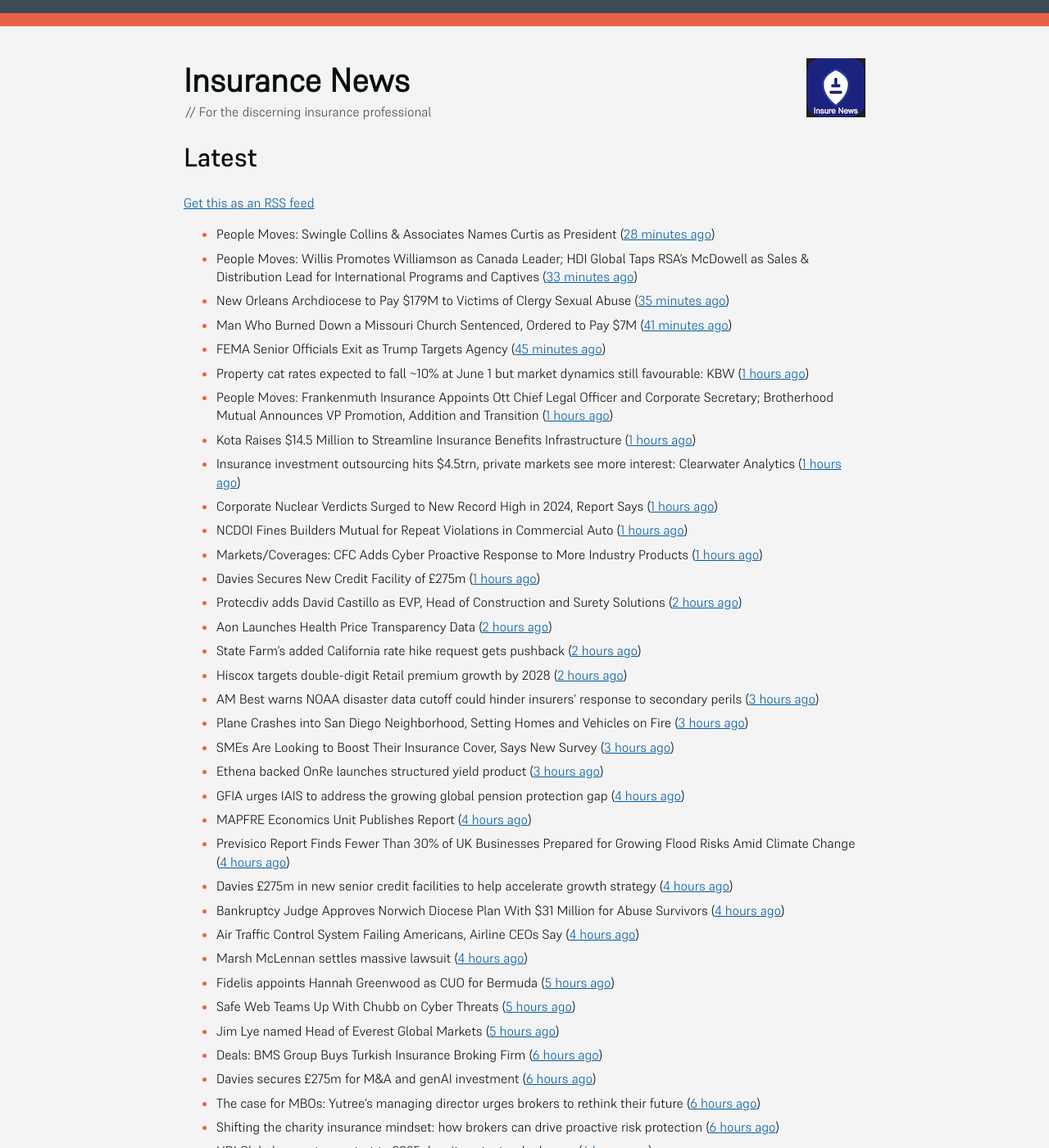
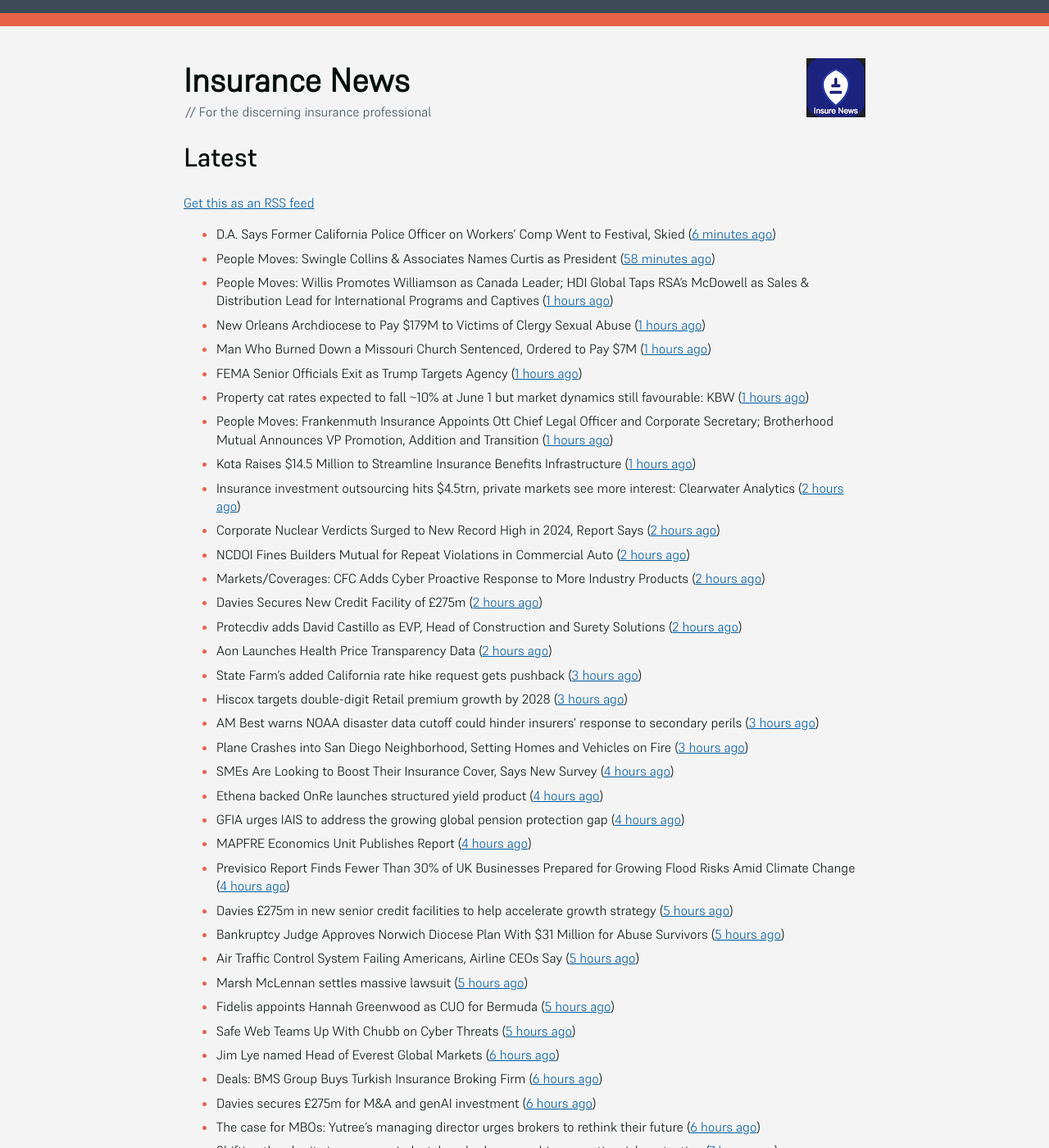
Before and after one commit to mat-0/feeds.thechels.uk, a Jekyll site: the page built from index.md, in a window 1280 px wide and 1400 px high. Shown: the whole window at 82% size. Built offline with Jekyll 4.4.1, drawn with Linux system fonts in a browser that asks for light colours; some of the changed text lies outside the part shown.

Commit message:
New Feed

```diff
--- a/index.md
+++ b/index.md
@@ -8,53 +8,54 @@ description: Latest Updates
 [Get this as an RSS feed](/feed.rss)
 
 <!-- news_marker starts -->
-- People Moves: Swingle Collins & Associates Names Curtis as President ([28 minutes ago](https://www.insurancejournal.com/news/southcentral/2025/05/22/824852.htm))
-- People Moves: Willis Promotes Williamson as Canada Leader; HDI Global Taps RSA’s McDowell as Sales & Distribution Lead for International Programs and Captives ([33 minutes ago](https://www.insurancejournal.com/news/international/2025/05/22/824842.htm))
-- New Orleans Archdiocese to Pay $179M to Victims of Clergy Sexual Abuse ([35 minutes ago](https://www.insurancejournal.com/news/southcentral/2025/05/22/824844.htm))
-- Man Who Burned Down a Missouri Church Sentenced, Ordered to Pay $7M ([41 minutes ago](https://www.insurancejournal.com/news/midwest/2025/05/22/824838.htm))
-- FEMA Senior Officials Exit as Trump Targets Agency ([45 minutes ago](https://www.insurancejournal.com/news/national/2025/05/22/824833.htm))
+- D.A. Says Former California Police Officer on Workers’ Comp Went to Festival, Skied ([6 minutes ago](https://www.insurancejournal.com/news/west/2025/05/22/824698.htm))
+- People Moves: Swingle Collins & Associates Names Curtis as President ([58 minutes ago](https://www.insurancejournal.com/news/southcentral/2025/05/22/824852.htm))
+- People Moves: Willis Promotes Williamson as Canada Leader; HDI Global Taps RSA’s McDowell as Sales & Distribution Lead for International Programs and Captives ([1 hours ago](https://www.insurancejournal.com/news/international/2025/05/22/824842.htm))
+- New Orleans Archdiocese to Pay $179M to Victims of Clergy Sexual Abuse ([1 hours ago](https://www.insurancejournal.com/news/southcentral/2025/05/22/824844.htm))
+- Man Who Burned Down a Missouri Church Sentenced, Ordered to Pay $7M ([1 hours ago](https://www.insurancejournal.com/news/midwest/2025/05/22/824838.htm))
+- FEMA Senior Officials Exit as Trump Targets Agency ([1 hours ago](https://www.insurancejournal.com/news/national/2025/05/22/824833.htm))
 - Property cat rates expected to fall ~10% at June 1 but market dynamics still favourable: KBW ([1 hours ago](https://www.reinsurancene.ws/property-cat-rates-expected-to-fall-10-at-june-1-but-market-dynamics-still-favourable-kbw/))
 - People Moves: Frankenmuth Insurance Appoints Ott Chief Legal Officer and Corporate Secretary; Brotherhood Mutual Announces VP Promotion, Addition and Transition ([1 hours ago](https://www.insurancejournal.com/news/midwest/2025/05/22/824823.htm))
 - Kota Raises $14.5 Million to Streamline Insurance Benefits Infrastructure ([1 hours ago](https://www.insurtechinsights.com/kota-raises-14-5-million-to-streamline-insurance-benefits-infrastructure/))
-- Insurance investment outsourcing hits $4.5trn, private markets see more interest: Clearwater Analytics ([1 hours ago](https://www.reinsurancene.ws/insurance-investment-outsourcing-hits-4-5trn-private-markets-see-more-interest-clearwater-analytics/))
-- Corporate Nuclear Verdicts Surged to New Record High in 2024, Report Says ([1 hours ago](https://www.insurancejournal.com/news/national/2025/05/22/824792.htm))
-- NCDOI Fines Builders Mutual for Repeat Violations in Commercial Auto ([1 hours ago](https://www.insurancejournal.com/news/southeast/2025/05/22/824808.htm))
-- Markets/Coverages: CFC Adds Cyber Proactive Response to More Industry Products ([1 hours ago](https://www.insurancejournal.com/news/national/2025/05/22/824804.htm))
-- Davies Secures New Credit Facility of £275m ([1 hours ago](https://insurance-edge.net/2025/05/22/davies-secures-new-credit-facility-of-275m/))
+- Insurance investment outsourcing hits $4.5trn, private markets see more interest: Clearwater Analytics ([2 hours ago](https://www.reinsurancene.ws/insurance-investment-outsourcing-hits-4-5trn-private-markets-see-more-interest-clearwater-analytics/))
+- Corporate Nuclear Verdicts Surged to New Record High in 2024, Report Says ([2 hours ago](https://www.insurancejournal.com/news/national/2025/05/22/824792.htm))
+- NCDOI Fines Builders Mutual for Repeat Violations in Commercial Auto ([2 hours ago](https://www.insurancejournal.com/news/southeast/2025/05/22/824808.htm))
+- Markets/Coverages: CFC Adds Cyber Proactive Response to More Industry Products ([2 hours ago](https://www.insurancejournal.com/news/national/2025/05/22/824804.htm))
+- Davies Secures New Credit Facility of £275m ([2 hours ago](https://insurance-edge.net/2025/05/22/davies-secures-new-credit-facility-of-275m/))
 - Protecdiv adds David Castillo as EVP, Head of Construction and Surety Solutions ([2 hours ago](https://www.reinsurancene.ws/protecdiv-adds-david-castillo-as-evp-head-of-construction-and-surety-solutions/))
 - Aon Launches Health Price Transparency Data ([2 hours ago](https://insurance-edge.net/2025/05/22/aon-launches-health-price-transparency-data/))
-- State Farm's added California rate hike request gets pushback ([2 hours ago](https://www.dig-in.com/news/state-farms-added-california-rate-hike-gets-pushback))
-- Hiscox targets double-digit Retail premium growth by 2028 ([2 hours ago](https://www.reinsurancene.ws/hiscox-targets-double-digit-retail-premium-growth-by-2028/))
+- State Farm's added California rate hike request gets pushback ([3 hours ago](https://www.dig-in.com/news/state-farms-added-california-rate-hike-gets-pushback))
+- Hiscox targets double-digit Retail premium growth by 2028 ([3 hours ago](https://www.reinsurancene.ws/hiscox-targets-double-digit-retail-premium-growth-by-2028/))
 - AM Best warns NOAA disaster data cutoff could hinder insurers’ response to secondary perils ([3 hours ago](https://www.reinsurancene.ws/am-best-warns-noaa-disaster-data-cutoff-could-hinder-insurers-response-to-secondary-perils/))
 - Plane Crashes into San Diego Neighborhood, Setting Homes and Vehicles on Fire ([3 hours ago](https://www.insurancejournal.com/news/west/2025/05/22/824787.htm))
-- SMEs Are Looking to Boost Their Insurance Cover, Says New Survey ([3 hours ago](https://insurance-edge.net/2025/05/22/smes-are-looking-to-boost-their-insurance-cover-says-new-survey/))
-- Ethena backed OnRe launches structured yield product ([3 hours ago](https://www.reinsurancene.ws/ethena-backed-onre-launches-structured-yield-product/))
+- SMEs Are Looking to Boost Their Insurance Cover, Says New Survey ([4 hours ago](https://insurance-edge.net/2025/05/22/smes-are-looking-to-boost-their-insurance-cover-says-new-survey/))
+- Ethena backed OnRe launches structured yield product ([4 hours ago](https://www.reinsurancene.ws/ethena-backed-onre-launches-structured-yield-product/))
 - GFIA urges IAIS to address the growing global pension protection gap ([4 hours ago](https://www.reinsurancene.ws/gfia-urges-iais-to-address-the-growing-global-pension-protection-gap/))
 - MAPFRE Economics Unit Publishes Report ([4 hours ago](https://insurance-edge.net/2025/05/22/mapfre-economics-unit-publishes-report/))
 - Previsico Report Finds Fewer Than 30% of UK Businesses Prepared for Growing Flood Risks Amid Climate Change ([4 hours ago](https://www.insurtechinsights.com/previsico-report-finds-fewer-than-30-of-uk-businesses-prepared-for-growing-flood-risks-amid-climate-change/))
-- Davies £275m in new senior credit facilities to help accelerate growth strategy ([4 hours ago](https://www.reinsurancene.ws/davies-275m-in-new-senior-credit-facilities-to-help-accelerate-growth-strategy/))
-- Bankruptcy Judge Approves Norwich Diocese Plan With $31 Million for Abuse Survivors ([4 hours ago](https://www.insurancejournal.com/news/east/2025/05/22/824771.htm))
-- Air Traffic Control System Failing Americans, Airline CEOs Say ([4 hours ago](https://www.insurancejournal.com/news/national/2025/05/22/824772.htm))
-- Marsh McLennan settles massive lawsuit ([4 hours ago](https://www.insurancebusinessmag.com/uk/news/legal-insights/marsh-mclennan-settles-massive-lawsuit-536579.aspx))
+- Davies £275m in new senior credit facilities to help accelerate growth strategy ([5 hours ago](https://www.reinsurancene.ws/davies-275m-in-new-senior-credit-facilities-to-help-accelerate-growth-strategy/))
+- Bankruptcy Judge Approves Norwich Diocese Plan With $31 Million for Abuse Survivors ([5 hours ago](https://www.insurancejournal.com/news/east/2025/05/22/824771.htm))
+- Air Traffic Control System Failing Americans, Airline CEOs Say ([5 hours ago](https://www.insurancejournal.com/news/national/2025/05/22/824772.htm))
+- Marsh McLennan settles massive lawsuit ([5 hours ago](https://www.insurancebusinessmag.com/uk/news/legal-insights/marsh-mclennan-settles-massive-lawsuit-536579.aspx))
 - Fidelis appoints Hannah Greenwood as CUO for Bermuda ([5 hours ago](https://www.reinsurancene.ws/fidelis-appoints-hannah-greenwood-as-cuo-for-bermuda/))
 - Safe Web Teams Up With Chubb on Cyber Threats ([5 hours ago](https://insurance-edge.net/2025/05/22/safe-web-teams-up-with-chubb-on-cyber-threats/))
-- Jim Lye named Head of Everest Global Markets ([5 hours ago](https://www.reinsurancene.ws/jim-lye-named-head-of-everest-global-markets/))
+- Jim Lye named Head of Everest Global Markets ([6 hours ago](https://www.reinsurancene.ws/jim-lye-named-head-of-everest-global-markets/))
 - Deals: BMS Group Buys Turkish Insurance Broking Firm ([6 hours ago](https://insurance-edge.net/2025/05/22/deals-bms-group-buys-turkish-insurance-broking-firm/))
 - Davies secures £275m for M&A and genAI investment ([6 hours ago](https://www.postonline.co.uk/claims/7957808/davies-secures-%C2%A3275m-for-ma-and-genai-investment))
 - The case for MBOs: Yutree's managing director urges brokers to rethink their future ([6 hours ago](https://www.insurancebusinessmag.com/uk/news/business-resilience/the-case-for-mbos-yutrees-managing-director-urges-brokers-to-rethink-their-future-536561.aspx))
-- Shifting the charity insurance mindset: how brokers can drive proactive risk protection ([6 hours ago](https://www.insurancebusinessmag.com/uk/news/non-profits/shifting-the-charity-insurance-mindset-how-brokers-can-drive-proactive-risk-protection-536560.aspx))
-- HDI Global sees strong start to 2025 despite catastrophe losses ([6 hours ago](https://www.insurancebusinessmag.com/uk/news/breaking-news/hdi-global-sees-strong-start-to-2025-despite-catastrophe-losses-536559.aspx))
-- New tax year welcomes record high IPT receipts ([6 hours ago](https://www.insurancebusinessmag.com/uk/news/breaking-news/new-tax-year-welcomes-record-high-ipt-receipts-536558.aspx))
-- Prudential Financial Taps Neutrinos to Expand Life Insurance Access for Underserved U.S. Markets ([6 hours ago](https://www.insurtechinsights.com/prudential-financial-taps-neutrinos-to-expand-life-insurance-access-for-underserved-u-s-markets/))
-- Generali posts growth across all segments in Q1 update ([6 hours ago](https://www.insurancebusinessmag.com/uk/news/breaking-news/generali-posts-growth-across-all-segments-in-q1-update-536552.aspx))
+- Shifting the charity insurance mindset: how brokers can drive proactive risk protection ([7 hours ago](https://www.insurancebusinessmag.com/uk/news/non-profits/shifting-the-charity-insurance-mindset-how-brokers-can-drive-proactive-risk-protection-536560.aspx))
+- HDI Global sees strong start to 2025 despite catastrophe losses ([7 hours ago](https://www.insurancebusinessmag.com/uk/news/breaking-news/hdi-global-sees-strong-start-to-2025-despite-catastrophe-losses-536559.aspx))
+- New tax year welcomes record high IPT receipts ([7 hours ago](https://www.insurancebusinessmag.com/uk/news/breaking-news/new-tax-year-welcomes-record-high-ipt-receipts-536558.aspx))
+- Prudential Financial Taps Neutrinos to Expand Life Insurance Access for Underserved U.S. Markets ([7 hours ago](https://www.insurtechinsights.com/prudential-financial-taps-neutrinos-to-expand-life-insurance-access-for-underserved-u-s-markets/))
+- Generali posts growth across all segments in Q1 update ([7 hours ago](https://www.insurancebusinessmag.com/uk/news/breaking-news/generali-posts-growth-across-all-segments-in-q1-update-536552.aspx))
 - STEP reacts to the Law Commission’s reform of wills, including recommendations that marriage will no longer revoke a will ([7 hours ago](https://ifamagazine.com/step-reacts-to-the-law-commissions-reform-of-wills-including-recommendations-that-marriage-will-no-longer-revoke-a-will/))
 - RSA targets 30-minute quotes using AI-driven platform ([7 hours ago](https://www.postonline.co.uk/commercial/7957756/rsa-targets-30-minute-quotes-using-ai-driven-platform))
-- King Risk Partners Expands Northeast Presence with Acquisition of Fidens Insurance Brokers ([7 hours ago](https://www.insurtechinsights.com/king-risk-partners-expands-northeast-presence-with-acquisition-of-fidens-insurance-brokers/))
+- King Risk Partners Expands Northeast Presence with Acquisition of Fidens Insurance Brokers ([8 hours ago](https://www.insurtechinsights.com/king-risk-partners-expands-northeast-presence-with-acquisition-of-fidens-insurance-brokers/))
 - Galjaard cautious of history repeating itself with returning competition ([8 hours ago](https://www.postonline.co.uk/news/7957781/galjaard-cautious-of-history-repeating-itself-with-returning-competition))
-- Thames Water Tops List of Firms Facing Criminal Probes Over Pollution ([8 hours ago](https://www.insurancejournal.com/news/international/2025/05/22/824751.htm))
-- Climeworks Is Cutting 22% of Staff as US Climate Backlash Hits Carbon Removal ([8 hours ago](https://www.insurancejournal.com/news/international/2025/05/22/824741.htm))
+- Thames Water Tops List of Firms Facing Criminal Probes Over Pollution ([9 hours ago](https://www.insurancejournal.com/news/international/2025/05/22/824751.htm))
+- Climeworks Is Cutting 22% of Staff as US Climate Backlash Hits Carbon Removal ([9 hours ago](https://www.insurancejournal.com/news/international/2025/05/22/824741.htm))
 - Aviva’s Storah urges homeowners to get gardens climate-ready ([9 hours ago](https://www.postonline.co.uk/personal/7957795/aviva%E2%80%99s-storah-urges-homeowners-to-get-gardens-climate-ready))
-- Scottish Widows turns to AI to speed up protection insurance claims and underwriting with Sprout.ai ([9 hours ago](https://ifamagazine.com/scottish-widows-turns-to-ai-to-speed-up-protection-insurance-claims-and-underwriting-with-sprout-ai/))
+- Scottish Widows turns to AI to speed up protection insurance claims and underwriting with Sprout.ai ([10 hours ago](https://ifamagazine.com/scottish-widows-turns-to-ai-to-speed-up-protection-insurance-claims-and-underwriting-with-sprout-ai/))
 - UK flash flood warning as risk gap exposed ([11 hours ago](https://www.insurancebusinessmag.com/uk/news/catastrophe/uk-flash-flood-warning-as-risk-gap-exposed-536538.aspx))
 - Aircraft Lessor SMBC’s Proceeds From Russian Jet Insurance Settlements Hit $1.4B ([11 hours ago](https://www.insurancejournal.com/news/international/2025/05/22/824738.htm))
 - Geo Underwriting partners up to boost agricultural clients ([11 hours ago](https://www.insurancebusinessmag.com/uk/news/property-insurance/geo-underwriting-partners-up-to-boost-agricultural-clients-536537.aspx))
```
Also changed, not shown: other parts of index.md (+5 -6 lines).
